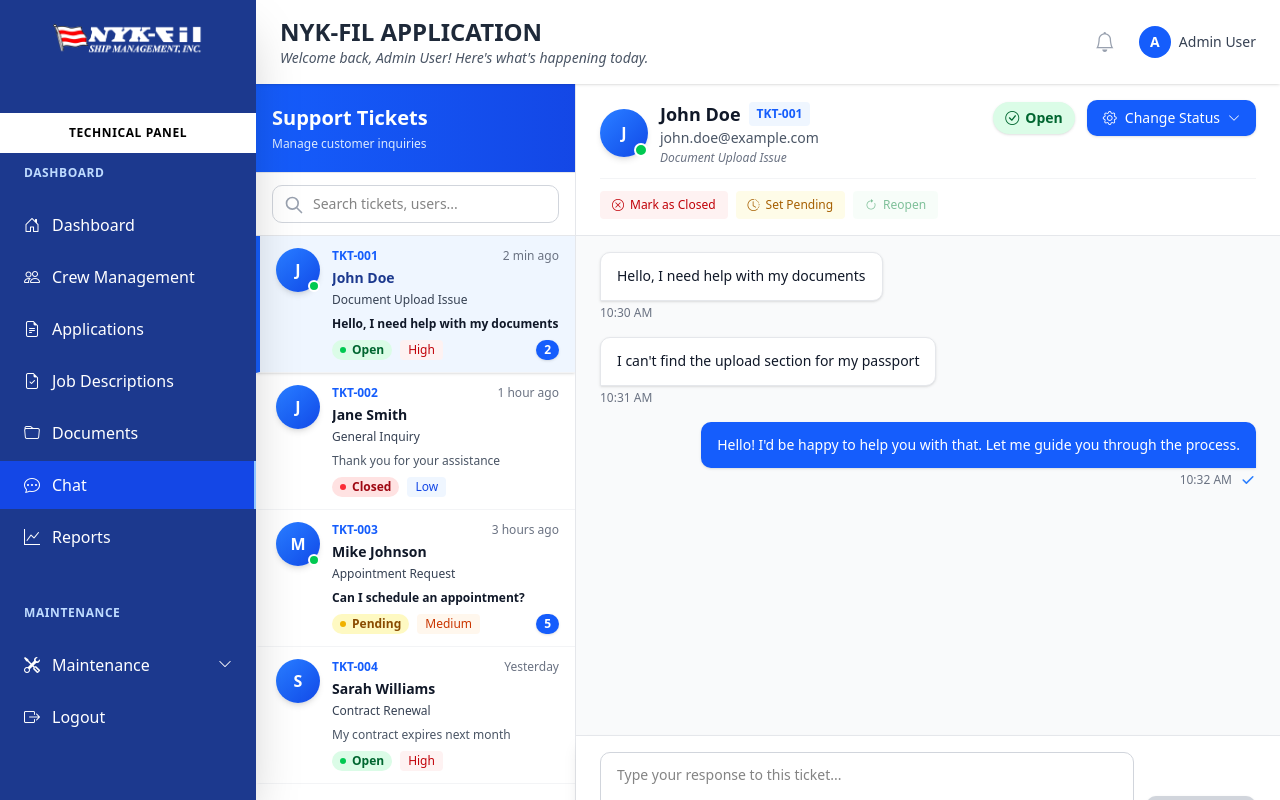
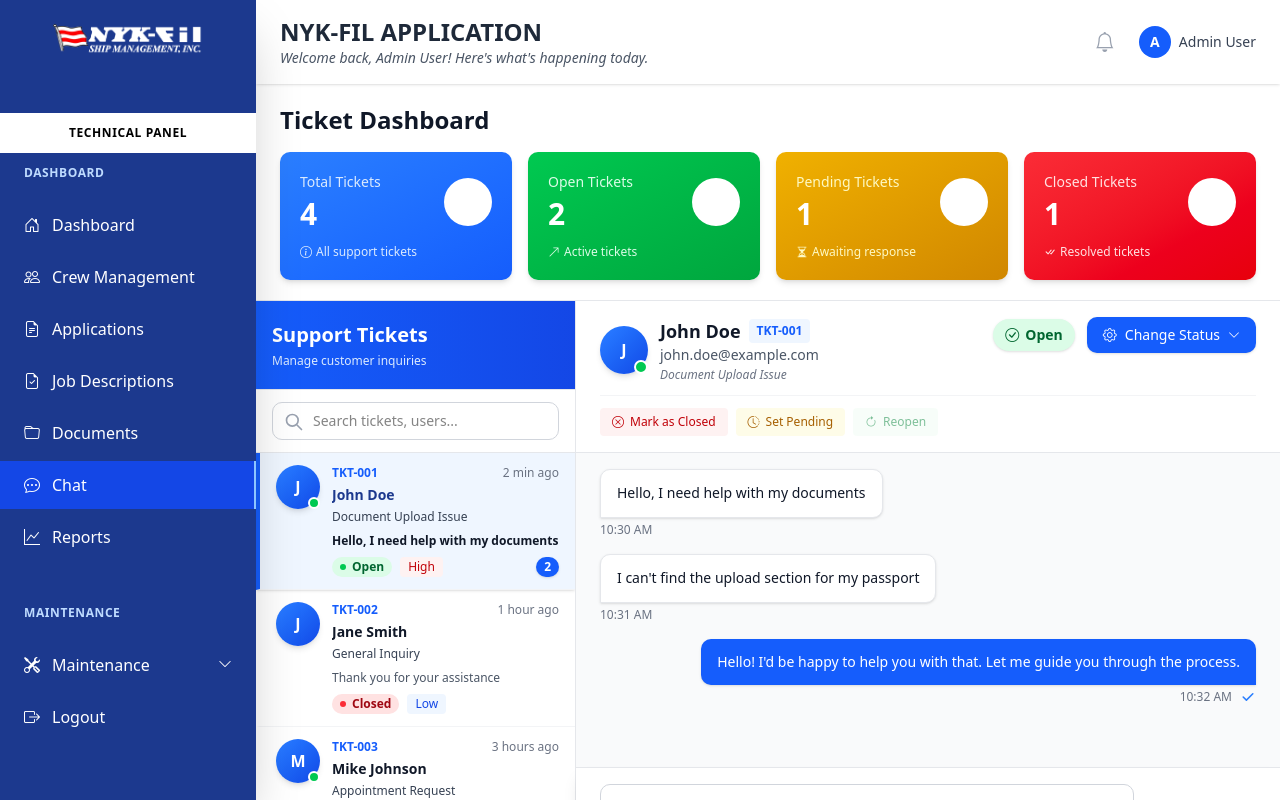
Before and after one commit to Dev-NETI/NYK-FIL_CREW_PORTAL_FRONTEND, a Next.js app: page /admin/chat in a window 1280 px wide. Shown: the top 800 px of the page. Built offline with nearby package versions, Linux system fonts and the light colour scheme.

Commit message:
add ticket dashboard (admin)

```diff
--- a/src/app/(admin)/admin/chat/page.tsx
+++ b/src/app/(admin)/admin/chat/page.tsx
@@ -146,6 +146,12 @@ export default function ChatPage() {
 
   const currentMessages = mockMessages[selectedConversation.id as keyof typeof mockMessages] || [];
 
+  // Calculate ticket statistics
+  const totalTickets = conversations.length;
+  const openTickets = conversations.filter((conv) => conv.status === "open").length;
+  const pendingTickets = conversations.filter((conv) => conv.status === "pending").length;
+  const closedTickets = conversations.filter((conv) => conv.status === "closed").length;
+
   // Handle status change
   const handleStatusChange = (ticketId: number, newStatus: TicketStatus) => {
     setConversations((prev) =>
@@ -162,7 +168,82 @@ export default function ChatPage() {
 
   return (
     <div className="min-h-screen bg-gray-100">
-      <div className="flex h-screen max-h-screen overflow-hidden">
+      {/* Dashboard Stats */}
+      <div className="bg-white border-b border-gray-200 px-6 py-5">
+        <h1 className="text-2xl font-bold text-gray-900 mb-4">Ticket Dashboard</h1>
+        <div className="grid grid-cols-4 gap-4">
+          {/* Total Tickets Card */}
+          <div className="bg-gradient-to-br from-blue-500 to-blue-600 rounded-lg p-5 shadow-md hover:shadow-lg transition-shadow">
+            <div className="flex items-center justify-between">
+              <div>
+                <p className="text-blue-100 text-sm font-medium mb-1">Total Tickets</p>
+                <p className="text-white text-3xl font-bold">{totalTickets}</p>
+              </div>
+              <div className="w-12 h-12 bg-white bg-opacity-20 rounded-full flex items-center justify-center">
+                <i className="bi bi-ticket-perforated text-white text-2xl"></i>
+              </div>
+            </div>
+            <div className="mt-3 flex items-center text-blue-100 text-xs">
+              <i className="bi bi-info-circle mr-1"></i>
+              <span>All support tickets</span>
+            </div>
+          </div>
+
+          {/* Open Tickets Card */}
+          <div className="bg-gradient-to-br from-green-500 to-green-600 rounded-lg p-5 shadow-md hover:shadow-lg transition-shadow">
+            <div className="flex items-center justify-between">
+              <div>
+                <p className="text-green-100 text-sm font-medium mb-1">Open Tickets</p>
+                <p className="text-white text-3xl font-bold">{openTickets}</p>
+              </div>
+              <div className="w-12 h-12 bg-white bg-opacity-20 rounded-full flex items-center justify-center">
+                <i className="bi bi-check-circle text-white text-2xl"></i>
+              </div>
+            </div>
+            <div className="mt-3 flex items-center text-green-100 text-xs">
+              <i className="bi bi-arrow-up-right mr-1"></i>
+              <span>Active tickets</span>
+            </div>
+          </div>
+
+          {/* Pending Tickets Card */}
+          <div className="bg-gradient-to-br from-yellow-500 to-yellow-600 rounded-lg p-5 shadow-md hover:shadow-lg transition-shadow">
+            <div className="flex items-center justify-between">
+              <div>
+                <p className="text-yellow-100 text-sm font-medium mb-1">Pending Tickets</p>
+                <p className="text-white text-3xl font-bold">{pendingTickets}</p>
+              </div>
+              <div className="w-12 h-12 bg-white bg-opacity-20 rounded-full flex items-center justify-center">
+                <i className="bi bi-clock-history text-white text-2xl"></i>
+              </div>
+            </div>
+            <div className="mt-3 flex items-center text-yellow-100 text-xs">
+              <i className="bi bi-hourglass-split mr-1"></i>
+              <span>Awaiting response</span>
+            </div>
+          </div>
+
+          {/* Closed Tickets Card */}
+          <div className="bg-gradient-to-br from-red-500 to-red-600 rounded-lg p-5 shadow-md hover:shadow-lg transition-shadow">
+            <div className="flex items-center justify-between">
+              <div>
+                <p className="text-red-100 text-sm font-medium mb-1">Closed Tickets</p>
+                <p className="text-white text-3xl font-bold">{closedTickets}</p>
+              </div>
+              <div className="w-12 h-12 bg-white bg-opacity-20 rounded-full flex items-center justify-center">
+                <i className="bi bi-x-circle text-white text-2xl"></i>
+              </div>
+            </div>
+            <div className="mt-3 flex items-center text-red-100 text-xs">
+              <i className="bi bi-check-all mr-1"></i>
+              <span>Resolved tickets</span>
+            </div>
+          </div>
+        </div>
+      </div>
+
+      {/* Helpdesk Ticket UI */}
+      <div className="flex h-[calc(100vh-185px)] max-h-[calc(100vh-185px)] overflow-hidden">
         {/* Left Sidebar - Ticket List */}
         <ConversationList
           conversations={filteredConversations}
```
